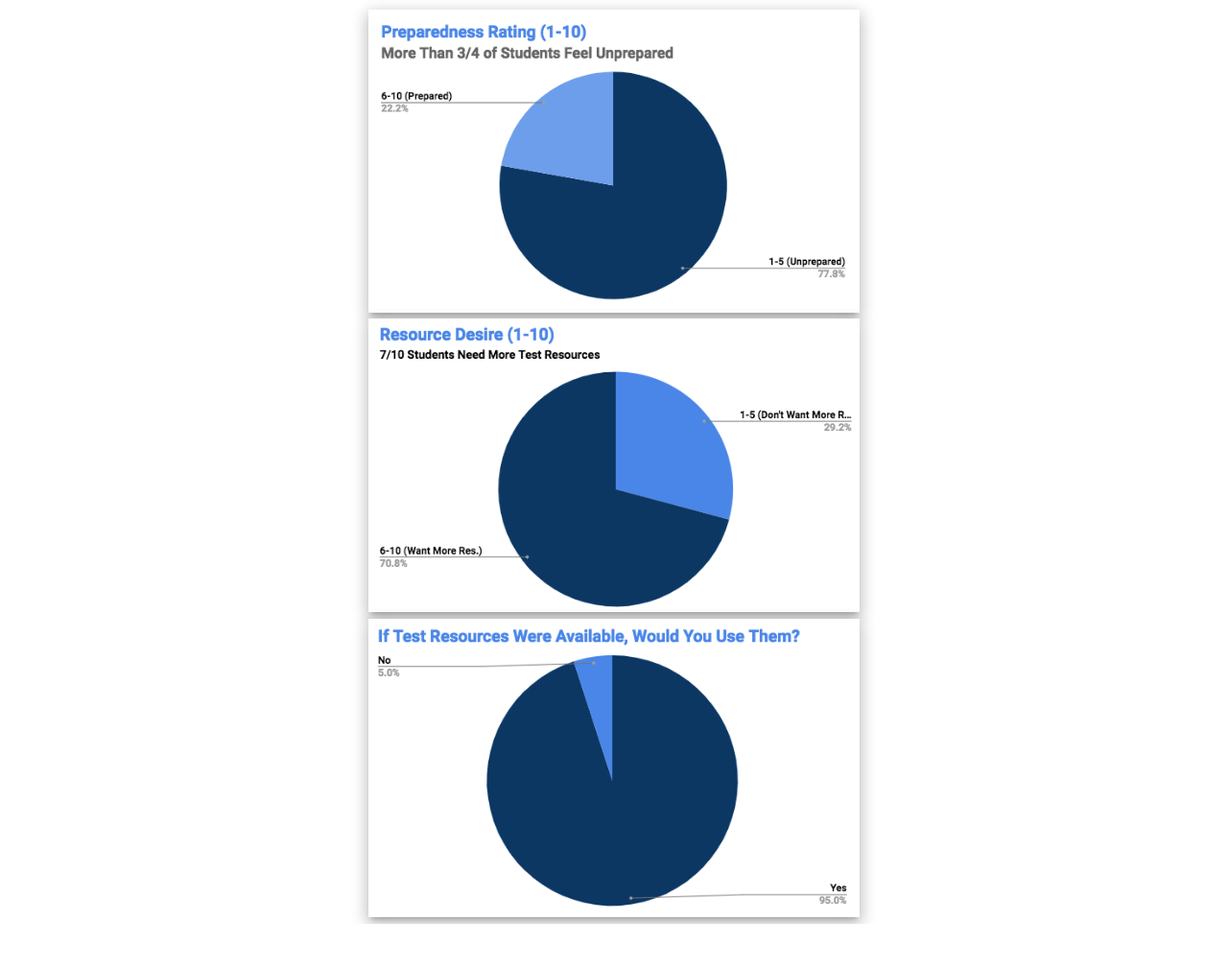
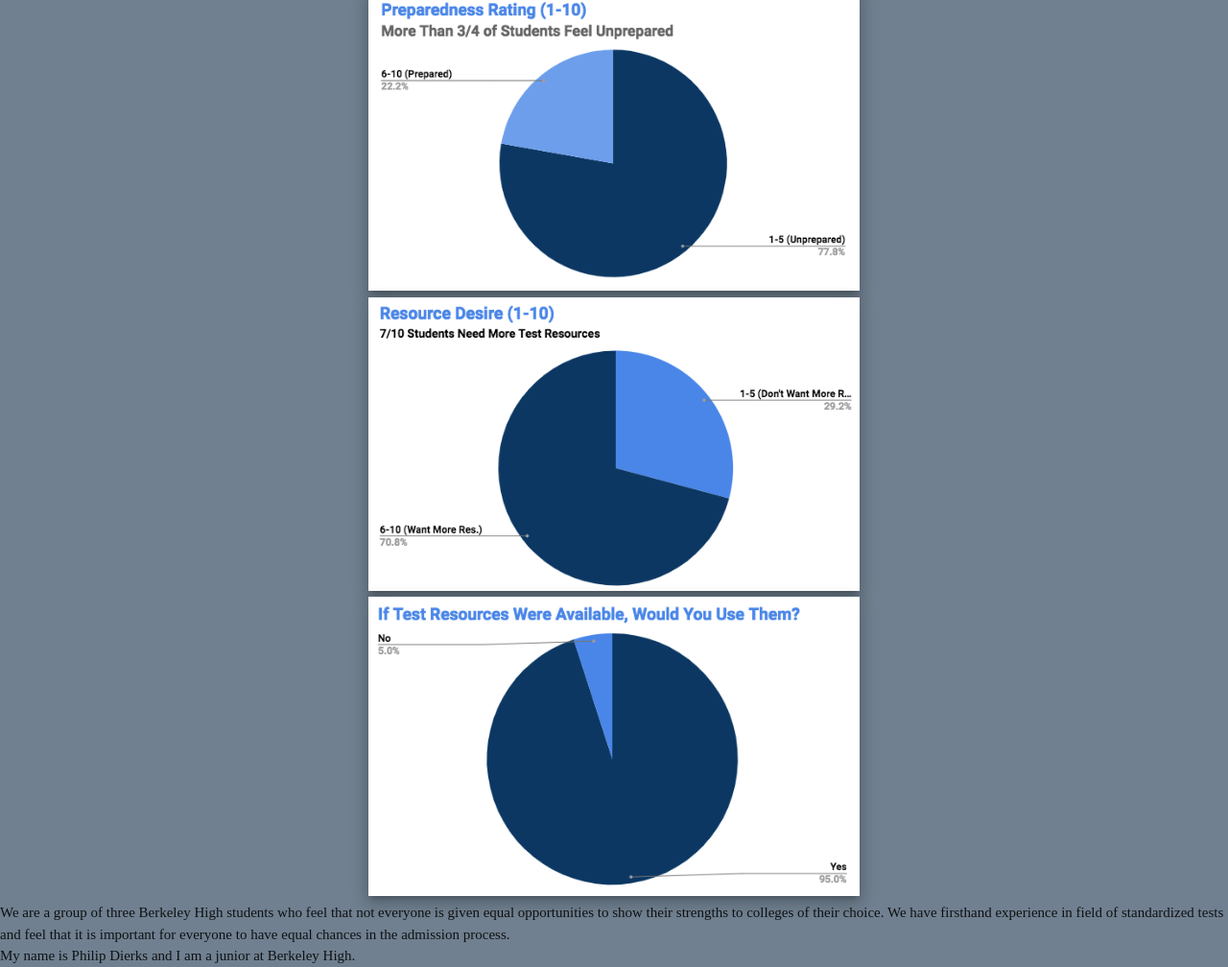
Before and after one commit to phildierks/college4all, a plain HTML site: page index.html in a window 1280 px wide. Shown: the part 397-1405 px from the top of the page at 96% size. Before the commit the page ends 1360 px from the top, so only its background shows below. Drawn offline with nearby package versions, Linux system fonts and the light colour scheme.

Commit message:
initial commit

```diff
--- a/college4all.css
+++ b/college4all.css
@@ -1,3 +1,4 @@
 body {
+ background-color: slategrey;
     font-family: "Copperplate";
 }
--- a/college4all.js
+++ b/college4all.js
@@ -0,0 +1,3 @@
+function remStat() {
+
+}
--- a/index.html
+++ b/index.html
@@ -8,15 +8,14 @@
     <title>COLLEGE 4 ALL</title>
 </head>
 
-<body><h1 style="text-align: center;font-size: 70px;"><img style="height: 20%;width:20%" src="img/logo.png"></h1>
+<body><h1 style="text-align: center;font-size: 70px;"><img style="height: 20%;width:20%" class="z-depth-3" src="img/logo.png"></h1>
 <div style="text-align: center;">
     <a class="waves-effect waves-light btn-large">Home</a>
     <a class="waves-effect waves-light btn-large">Statistics</a>
     <a class="waves-effect waves-light btn-large">Resources</a>
     <a class="waves-effect waves-light btn-large">About Us</a>
 </div>
-<br>
-<i><h1 style="text-align: center;font-size: 25px" >Your Educational Support Platform</h1></i>
+<i><h1 style="text-align: center; font-size: 25px" >Your Educational Support Platform</h1></i>
 
 
 
@@ -31,5 +30,15 @@
         <img width="40%" height="40%" class="z-depth-3" src="img/available.png">
     </div>
 </div>
+<div>
+    We are a group of three Berkeley High students who feel that not everyone is given equal opportunities to show their strengths
+    to colleges of their choice. We have firsthand experience in field of standardized tests and feel that it is important for
+    everyone to have equal chances in the admission process.
+</div>
+<div id="phil">
+    My name is Philip Dierks and I am a junior at Berkeley High.
+</div>
+<div id="andrew"></div>
+<div id="jacques"></div>
 </body>
 </html>
```
